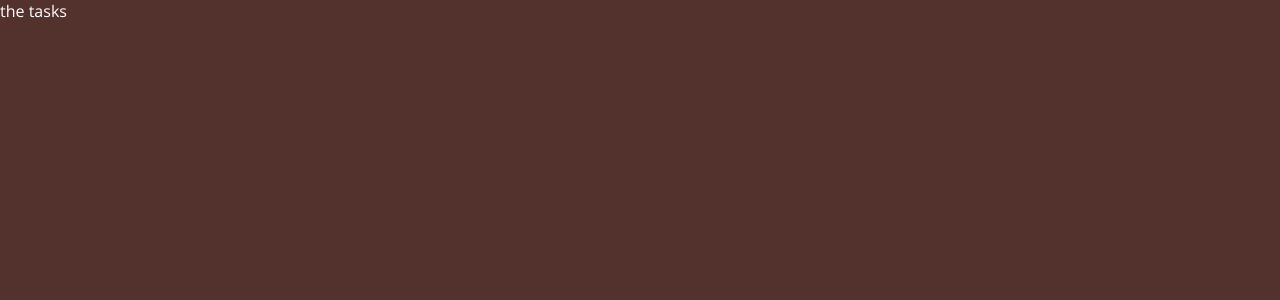
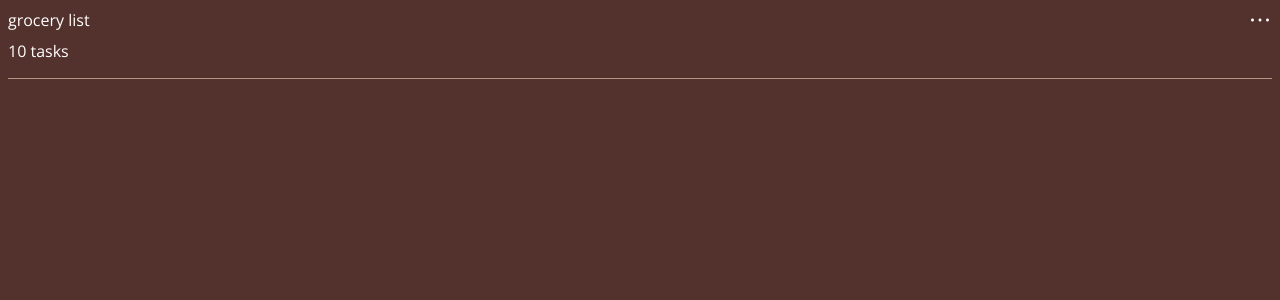
Before and after one commit to colorlessenergy/the-tasks, a Next.js app: page / in a window 1280 px wide. Shown: the top 300 px of the page. Built offline with nearby package versions, Linux system fonts and the light colour scheme.

Commit message:
add HTML and CSS for list

```diff
--- a/app/_styles/globals.scss
+++ b/app/_styles/globals.scss
@@ -1,4 +1,6 @@
 @use 'variables.scss' as *;
+@use 'layout.scss' as *;
+@use 'utilities.scss' as *;
 
 * {
     box-sizing: border-box;
@@ -7,6 +9,14 @@
 }
 
 body {
+    margin: 8px;
+
     background-color: $brown;
     color: #ffffff;
 }
+
+svg {
+    width: 24px;
+
+    fill: #ffffff;
+}
--- /dev/null
+++ b/app/_styles/layout.scss
@@ -0,0 +1,13 @@
+@use 'variables.scss' as *;
+
+.list {
+    border-bottom: 1px solid $light-brown;
+
+    padding-bottom: 16px;
+}
+
+.list-header {
+    display: flex;
+    align-items: center;
+    justify-content: space-between;
+}
--- /dev/null
+++ b/app/_styles/utilities.scss
@@ -0,0 +1,7 @@
+.mb-1 {
+    margin-bottom: 8px;
+}
+
+.mb-2 {
+    margin-bottom: 16px;
+}
--- a/app/_styles/variables.scss
+++ b/app/_styles/variables.scss
@@ -1 +1,2 @@
 $brown: #53312c;
+$light-brown: #b89685;
--- a/app/page.js
+++ b/app/page.js
@@ -1,3 +1,16 @@
 export default function Home() {
-    return <div>the tasks</div>;
+    return (
+        <div>
+            <div className="list mb-2">
+                <div className="list-header mb-1">
+                    grocery list
+                    <svg xmlns="http://www.w3.org/2000/svg" viewBox="0 0 24 24">
+                        <path d="M4.5 10.5C3.675 10.5 3 11.175 3 12C3 12.825 3.675 13.5 4.5 13.5C5.325 13.5 6 12.825 6 12C6 11.175 5.325 10.5 4.5 10.5ZM19.5 10.5C18.675 10.5 18 11.175 18 12C18 12.825 18.675 13.5 19.5 13.5C20.325 13.5 21 12.825 21 12C21 11.175 20.325 10.5 19.5 10.5ZM12 10.5C11.175 10.5 10.5 11.175 10.5 12C10.5 12.825 11.175 13.5 12 13.5C12.825 13.5 13.5 12.825 13.5 12C13.5 11.175 12.825 10.5 12 10.5Z"></path>
+                    </svg>
+                </div>
+
+                <div>10 tasks</div>
+            </div>
+        </div>
+    );
 }
```
